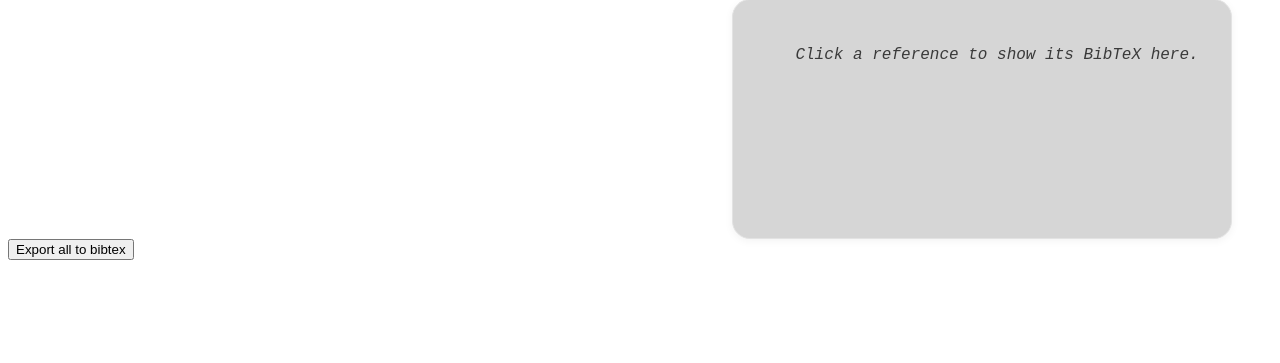
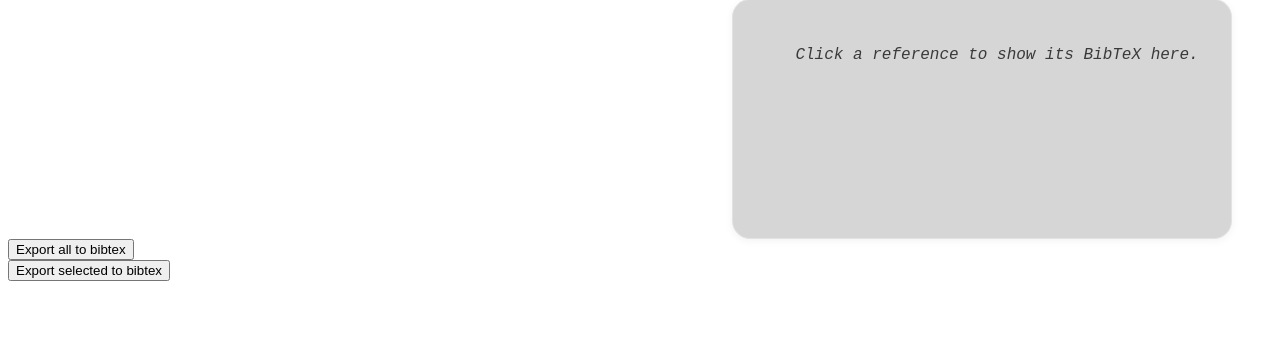
Before and after one commit to Feycry/lohtu, a Flask app: template src/templates/index.html in a window 1280 px wide. Shown: the part 121-484 px from the top of the page. Run offline with Flask 3, Linux system fonts and the light colour scheme; the template is opened without the code that fills it, so the values that code supplies are empty; parts of the project's set-up code (start-up, migrations or seed data) failed here and were passed over.

Commit message:
Add export selected references features

```diff
--- a/src/app.py
+++ b/src/app.py
@@ -232,6 +232,38 @@ def export():
         }
     )
 
+@app.route("/export_selected")
+def export_selected():
+    # Read selected reference ids from query params
+    reference_ids = request.args.getlist('reference_id')
+
+    if not reference_ids:
+        flash("No references selected.")
+        return redirect("/")
+
+    # Load selected references
+    references = []
+    for rid in reference_ids:
+        ref = get_reference(rid)
+        if ref:
+            references.append(ref)
+
+    # Build content in BibTeX format
+    content = ""
+    for ref in references:
+        content += ref.to_bibtex()
+        content += "\n\n"
+
+    # Create a response with the content as a downloadable bib file
+    return Response(
+        content,
+        mimetype="text/plain",
+        headers={
+            "Content-Disposition": "attachment; filename=references.bib"
+        }
+    )
+
+
 # testausta varten oleva reitti
 if test_env:
     @app.route("/reset_db")
--- a/src/templates/index.html
+++ b/src/templates/index.html
@@ -77,6 +77,8 @@ Reference app
               <button type="submit">Delete</button>
             </form>
             <button class="btn btn-primary" onClick="copyToClipboard(`{{ reference.to_bibtex() }}`); event.stopPropagation();">Copy bibtex</button>
+
+            <input type="checkbox" name="reference_id" value="{{ reference.id }}" form="export_selected_form">
           </div>
         </div>
       </li>
@@ -91,6 +93,10 @@ Reference app
 <form action="/export" method="get">
   <button type="submit">Export all to bibtex</button>
 </form>
+<form id="export_selected_form" action="/export_selected" method="get" onsubmit="return selectedReferences(event)">
+  <button type="submit">Export selected to bibtex</button>
+</form>
+
 
 <script>
   function validateReferenceType() {
@@ -115,6 +121,16 @@ Reference app
     if (!pane) return;
     pane.textContent = bibtex;
   }
+
+  function selectedReferences(event) {
+    const checked = document.querySelectorAll('input[name="reference_id"]:checked');
+    if (checked.length === 0) {
+      alert('Please select at least one reference to export.');
+      event.preventDefault();
+      return false;
+    }
+    return true;
+  }
 </script>
 
 {% endblock %}
```
